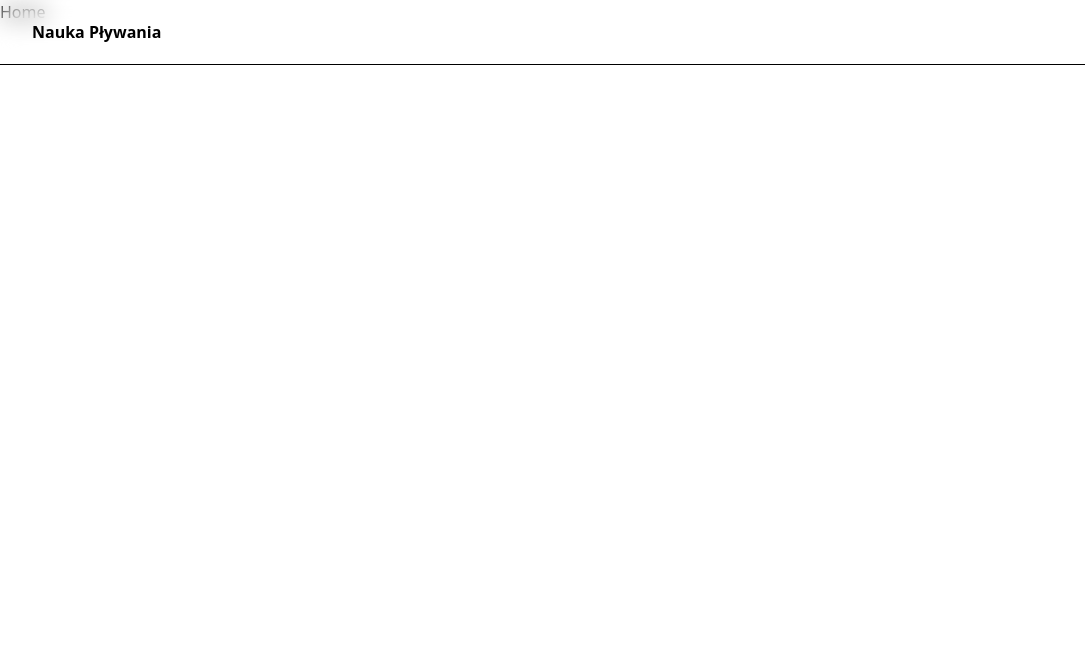
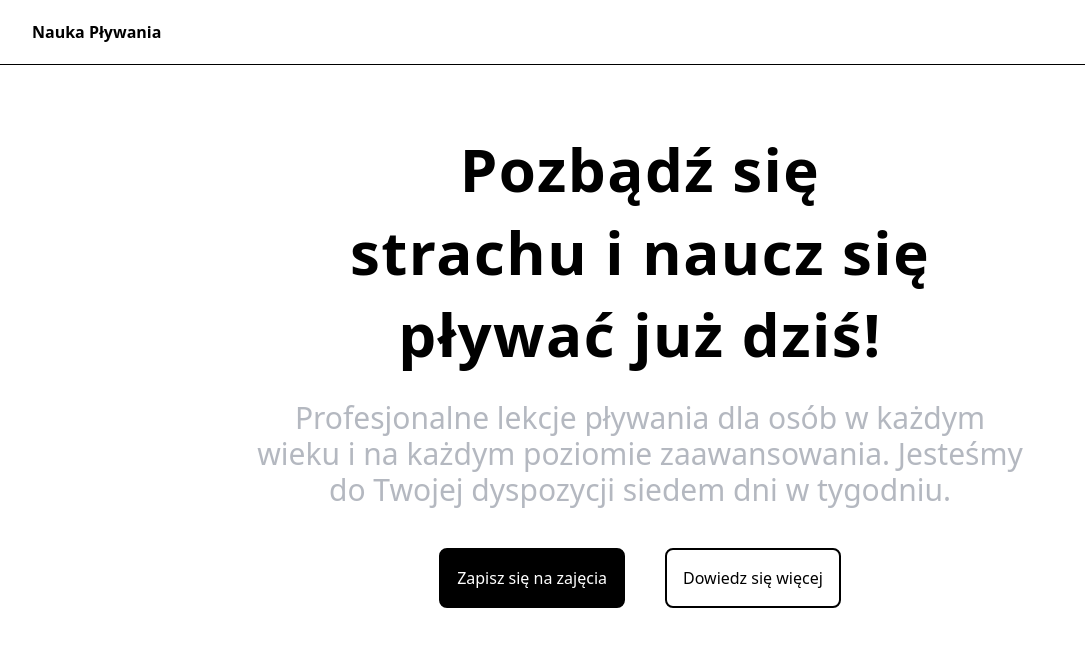
Before and after one commit to maksluczak/nauka-plywania, a React app in the folder frontend/: page / in a window 1280 px wide. Shown: the top 646 px of the page, without its empty margins (0-1085 px from the left). Built offline with nearby package versions, Linux system fonts and the light colour scheme; no server answers; the HTML template or start-up script is replaced by a standard one.

Commit message:
minor nav repair, working on home page

```diff
--- a/frontend/src/App.jsx
+++ b/frontend/src/App.jsx
@@ -24,6 +24,7 @@ function App() {
       <BrowserRouter>
         <div className="min-h-screen">
           <Nav />
+          <section className="relative pt-32 pb-20 px-4 sm:px-6 lg:px-8">
             <Routes>
               <Route path="/" element={<Home />}/>
               <Route path="/login" element={<Login />}/>
@@ -39,6 +40,7 @@ function App() {
                 }
               />
             </Routes>
+          </section>
         </div>
       </BrowserRouter>
   )
--- a/frontend/src/components/navigation/Nav.jsx
+++ b/frontend/src/components/navigation/Nav.jsx
@@ -3,7 +3,7 @@ import { Link } from "react-router-dom"
 
 export default function Nav() {
     return (
-        <nav className="fixed top-0 left-0 right-0 z-50 backdrop-blur-md border-b border-border">
+        <nav className="fixed top-0 left-0 right-0 z-50 backdrop-blur-md border-b">
             <div className="max-w-7xl mx-auto px-4 sm:px-6 lg:px-8">
                 <div className="flex items-center justify-between h-16">
                     <Link to="/" className="text-l font-bold text-primary">
--- a/frontend/src/pages/Home.jsx
+++ b/frontend/src/pages/Home.jsx
@@ -1,5 +1,24 @@
 function Home() {
-   return <div>Home</div>
+   return (
+   <div className="max-w-7xl mx-auto">
+      <div className="text-center max-w-3xl mx-auto">
+         <h1 className="text-5xl sm:text-6xl font-bold mb-6 text-balance tracking-wide leading-snug">
+            Pozbądź się strachu i naucz się pływać już dziś!
+         </h1>
+         <p className="text-3xl text-gray-500/50">
+            Profesjonalne lekcje pływania dla osób w każdym wieku i na każdym poziomie zaawansowania. Jesteśmy do Twojej dyspozycji siedem dni w tygodniu.
+         </p>
+         <div className="flex flex-wrap gap-10 justify-center mt-10">
+            <button className="border-2 border-black text-white bg-black hover:text-black hover:bg-white p-4 focus:outline-none rounded-lg">
+               Zapisz się na zajęcia
+            </button>
+            <button className="border-2 border-black hover:text-white hover:bg-black p-4 focus:outline-none rounded-lg">
+               Dowiedz się więcej
+            </button>
+         </div>
+      </div>
+   </div>
+   );
 }
 
 export default Home
```
Lines whose indentation alone changed are shown as unchanged.
